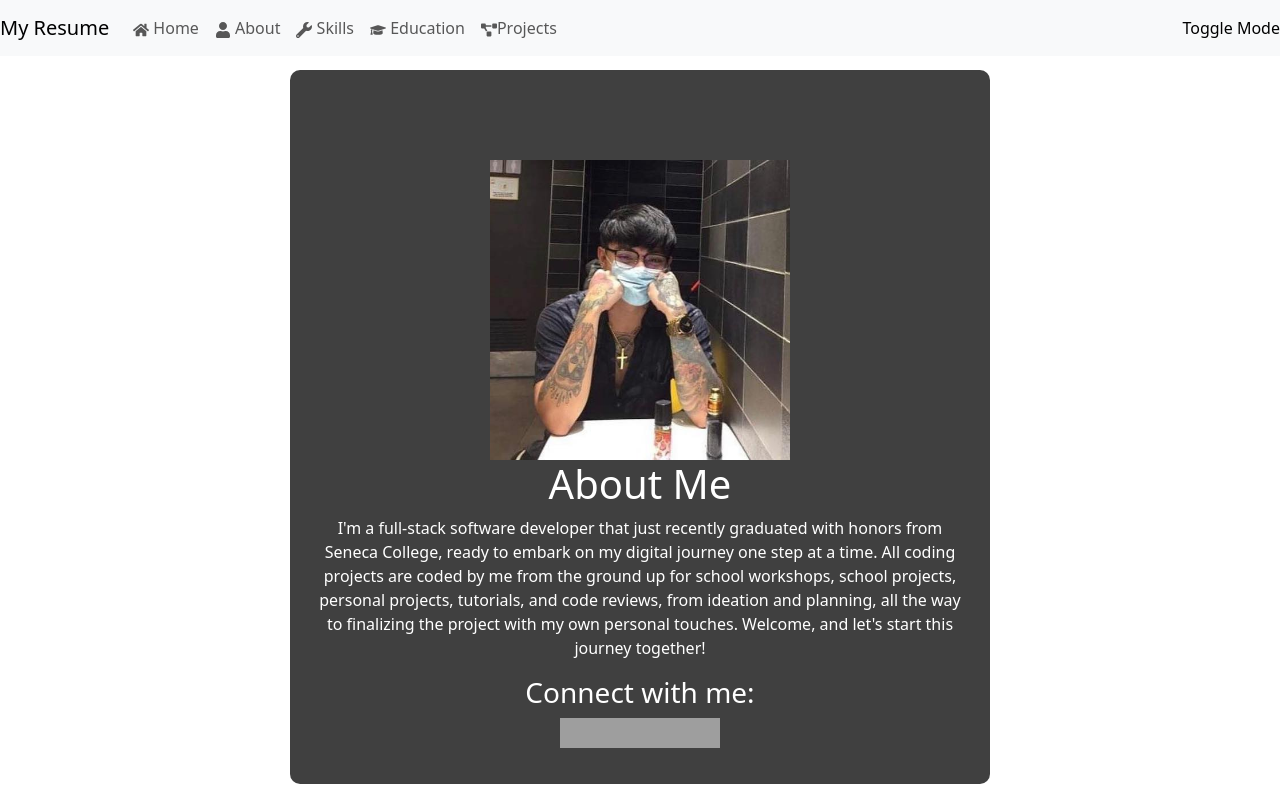
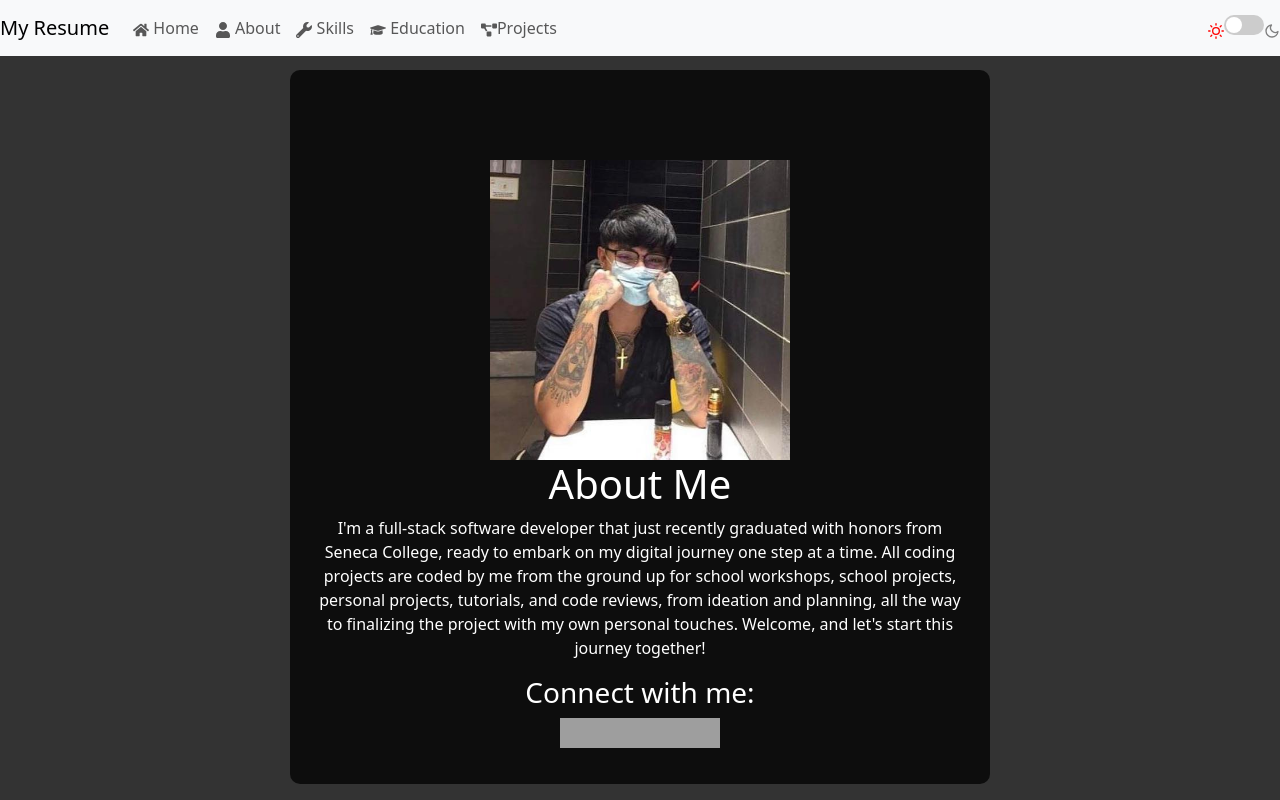
Before and after one commit to YuhanPizza/FrontEnd-React-Resume, a React (Vite) app: page /about in a window 1280 px wide. Shown: the top 800 px of the page. Built offline with nearby package versions, Linux system fonts and the light colour scheme; grey boxes are pictures that could not be loaded; the HTML template or start-up script is replaced by a standard one.

Commit message:
fixed issues applied light and dark mode for Home,About,Skills,education

```diff
--- a/src/Navigation.css
+++ b/src/Navigation.css
@@ -64,3 +64,50 @@ a{
   background-color: darkolivegreen;
   color: black;
 }
+.switch {
+  position: relative;
+  display: inline-block;
+  width: 40px;
+  height: 20px;
+}
+
+.switch input {
+  display: none;
+}
+
+.slider {
+  position: absolute;
+  cursor: pointer;
+  top: 0;
+  left: 0;
+  right: 0;
+  bottom: 0;
+  background-color: #ccc;
+  transition: .4s;
+  border-radius: 20px;
+}
+
+.slider:before {
+  position: absolute;
+  content: "";
+  height: 16px;
+  width: 16px;
+  left: 2px;
+  bottom: 2px;
+  background-color: white;
+  transition: .4s;
+  border-radius: 50%;
+}
+
+input:checked + .slider {
+  background-color: #2196F3;
+}
+
+input:checked + .slider:before {
+  transform: translateX(20px);
+}
+
+.body{
+  background-color: darkolivegreen;
+  color: black;
+}
--- a/src/Navigation.tsx
+++ b/src/Navigation.tsx
@@ -2,6 +2,7 @@ import { useState } from 'react';
 import { Link } from 'react-router-dom';
 import { Navbar, Nav} from 'react-bootstrap';
 import { FaHome, FaUser, FaWrench, FaGraduationCap, FaProjectDiagram } from 'react-icons/fa';
+import { FiSun, FiMoon } from 'react-icons/fi';
 import { useTheme } from './ThemeContext';
   // Importing custom CSS
 
@@ -31,7 +32,14 @@ const Navigation = () => {
           <Nav.Link as={Link} to="/projects"><FaProjectDiagram/>Projects</Nav.Link>
         </Nav>
       </Navbar.Collapse>
-      <Nav.Link onClick={toggleTheme}>Toggle Mode</Nav.Link>
+      <div className="dark-mode-toggle">
+        <FiSun color={isDarkMode ? 'gray' : 'red'} />
+        <label className="switch">
+          <input type="checkbox" onChange={toggleTheme} checked={isDarkMode} />
+          <span className="slider round"></span>
+        </label>
+        <FiMoon color={isDarkMode ? 'yellow' : 'gray'} />
+      </div>
     </Navbar>
   );
 };
--- a/src/components/AboutMe.tsx
+++ b/src/components/AboutMe.tsx
@@ -1,6 +1,11 @@
 import React from 'react';
+import { useTheme } from '../ThemeContext';
 
 const AboutMe = () => {
+  const {isDarkMode} = useTheme();
+  const bodyStyle = {
+    backgroundColor: isDarkMode ? 'darkolivegreen' : '#333', // Change colors as needed
+  };
   const containerStyle: React.CSSProperties = {
     textAlign: "center",
     color: "white",
@@ -10,7 +15,7 @@ const AboutMe = () => {
     marginTop: "20px",
   };
   const techStyle: React.CSSProperties = {
-    backgroundColor: "rgba(255, 255, 255)",
+    backgroundColor: "white",
     borderRadius: "10px",
     padding: "20px",
     width: "700px",
@@ -20,6 +25,12 @@ const AboutMe = () => {
     right: 0,
   };
   return (
+    <div>
+      <style>
+        {`body{
+          background-color:${bodyStyle.backgroundColor}
+        }`}
+      </style>
       <div className="container">
         <div className="card-black">
           <div className="card-body">
@@ -47,7 +58,7 @@ const AboutMe = () => {
           </div>
         </div>
       </div>
-
+      </div>
   );
 };
 
--- a/src/components/Education.tsx
+++ b/src/components/Education.tsx
@@ -1,6 +1,11 @@
 import React from 'react';
+import { useTheme } from '../ThemeContext';
 
 const Education = () => {
+  const {isDarkMode} = useTheme();
+  const bodyStyle = {
+    backgroundColor: isDarkMode ? 'darkolivegreen' : '#333', // Change colors as needed
+  };
   const cardStyle: React.CSSProperties = {
     backgroundColor:'rgba(0,0,0,0.75)',
     color: 'white',
@@ -34,6 +39,12 @@ const Education = () => {
   };
 
   return (
+    <div>
+    <style>
+      {`body{
+        background-color:${bodyStyle.backgroundColor}
+      }`}
+    </style>
     <div className="container d-flex justify-content-center align-items-center" style={{ minHeight: '100vh' }}>
       <div className="card" style={cardStyle}>
         <h1 style={{textAlign:'center'}}><b>Education</b></h1>
@@ -69,6 +80,7 @@ const Education = () => {
         </div>
       </div>
     </div>
+    </div>
   );
 };
 
--- a/src/components/Skills.tsx
+++ b/src/components/Skills.tsx
@@ -1,6 +1,10 @@
-
+import { useTheme } from '../ThemeContext';
 
 const Skills = () => {
+  const {isDarkMode} = useTheme();
+  const bodyStyle = {
+    backgroundColor: isDarkMode ? 'darkolivegreen' : '#333', // Change colors as needed
+  };
   const cardStyle = {
     backgroundColor:'rgba(0,0,0,0.75)',
     color: 'white',
@@ -13,6 +17,12 @@ const Skills = () => {
     whiteSpace: 'nowrap', // Prevent text from wrapping
   };
   return (
+    <div>
+      <style>
+        {`body{
+          background-color:${bodyStyle.backgroundColor}
+        }`}
+      </style>
     <div className="container d-flex justify-content-center align-items-center" style={{ minHeight: '100vh' }}>
 
       <div className="card" style={cardStyle}>
@@ -74,6 +84,7 @@ const Skills = () => {
         </div>
       </div>
     </div>
+    </div>
   );
 };
 
```
